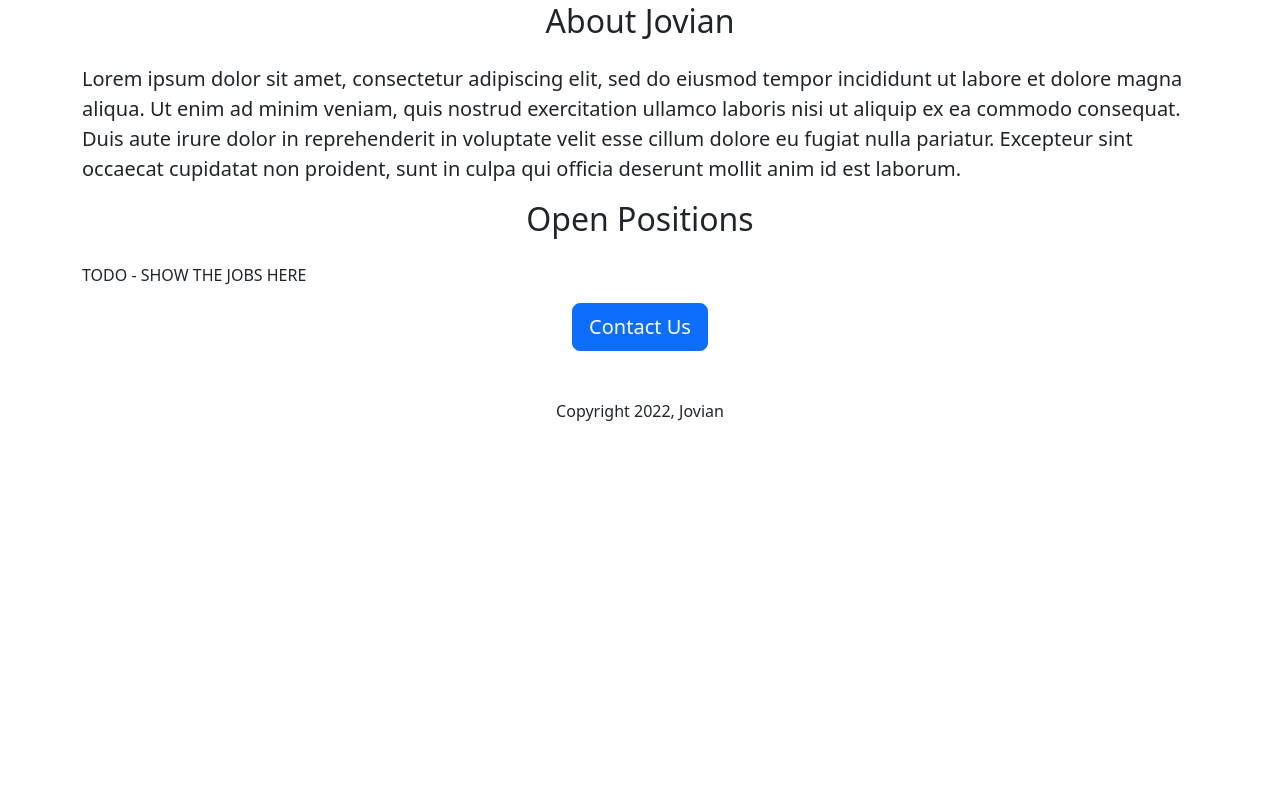
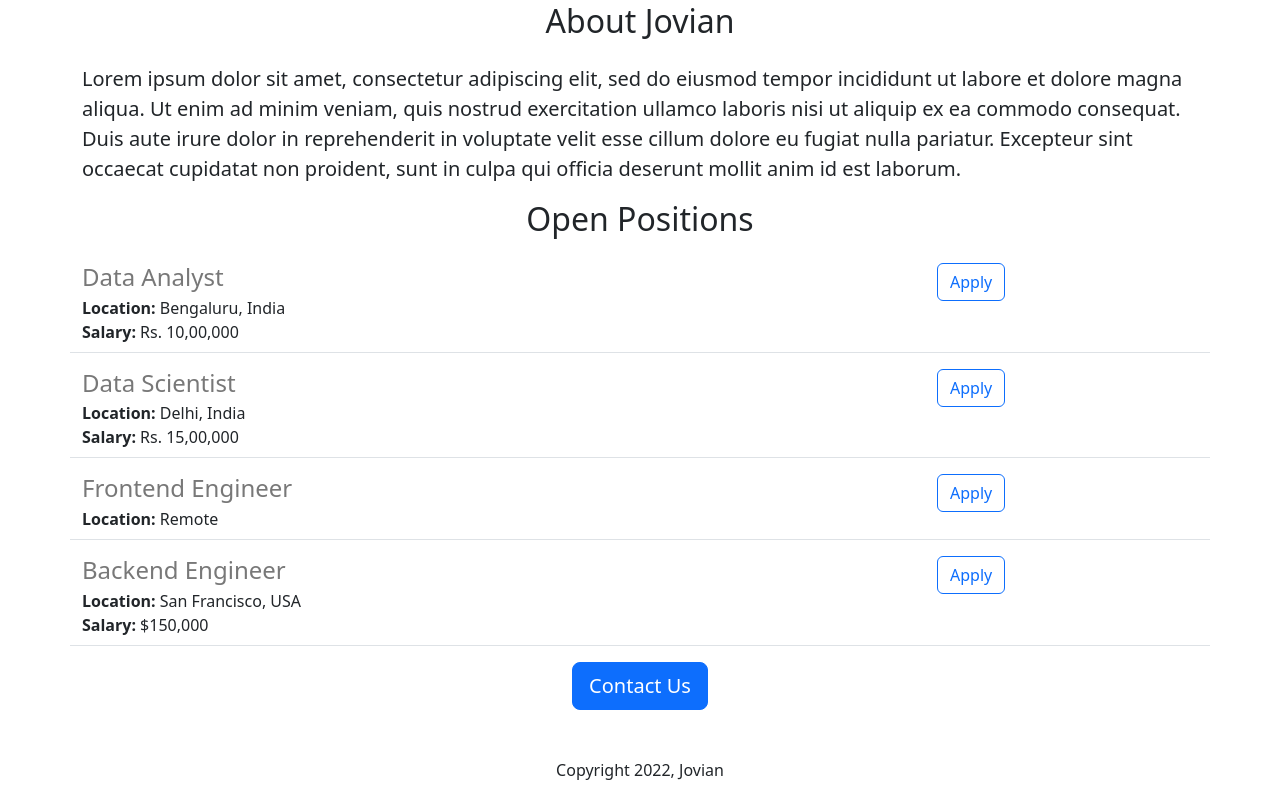
Before and after one commit to ayushjaincr7/careers_website, a Flask app: page / in a window 1280 px wide. Shown: the part 830-1628 px from the top of the page. Before the commit the page ends 1251 px from the top, so only its background shows below. Run offline with Flask 3, Linux system fonts and the light colour scheme.

Commit message:
Add dynamic data

```diff
--- a/app.py
+++ b/app.py
@@ -1,11 +1,37 @@
-from flask import Flask, render_template
+from flask import Flask, render_template, jsonify
 
 app = Flask(__name__)
+
+JOBS = [{
+  'id': 1,
+  'title': 'Data Analyst',
+  'location': 'Bengaluru, India',
+  'salary': 'Rs. 10,00,000'
+}, {
+  'id': 2,
+  'title': 'Data Scientist',
+  'location': 'Delhi, India',
+  'salary': 'Rs. 15,00,000'
+}, {
+  'id': 3,
+  'title': 'Frontend Engineer',
+  'location': 'Remote'
+}, {
+  'id': 4,
+  'title': 'Backend Engineer',
+  'location': 'San Francisco, USA',
+  'salary': '$150,000'
+}]
 
 
 @app.route("/")
 def hello_world():
-  return render_template("home.html")
+  return render_template("home.html", jobs=JOBS)
+
+
+@app.route("/api/jobs")
+def list_jobs():
+  return jsonify(JOBS)
 
 
 if __name__ == "__main__":
--- a/templates/home.html
+++ b/templates/home.html
@@ -23,7 +23,12 @@
 tempor incididunt ut labore et dolore magna aliqua. Ut enim ad minim      veniam, quis nostrud exercitation ullamco laboris nisi ut aliquip ex ea commodo consequat. Duis aute irure dolor in reprehenderit in voluptate velit esse cillum dolore eu fugiat nulla pariatur. Excepteur sint occaecat cupidatat non proident, sunt in culpa qui officia deserunt mollit anim id est laborum.
   </p>
   <h2 class="text-center mt-2 mb-4">Open Positions</h2>
-  <p class="bodytext">TODO - SHOW THE JOBS HERE</p>
+  <div>
+      {% for job in jobs%}
+       {% include 'jobitem.html' %}
+
+      {% endfor %}
+  </div>
   <div class="text-center">
   <button class="btn btn-primary btn-lg">Contact Us</button>
   <p class="mt-5">Copyright 2022, Jovian</p>
--- /dev/null
+++ b/templates/jobitem.html
@@ -0,0 +1,16 @@
+ <div class="border-bottom row" style="margin-bottom: 16px;padding-bottom: 8px;">
+   <div class="col-9">
+    <h4 style="color: rgb(120,120,120);
+      margin-bottom: 4px;">
+      {{job['title']}}</h4>
+    <div><b>Location:</b> {{job['location']}}</div>
+    {% if 'salary' in job %}
+      <div>
+        <b>Salary:</b> {{job['salary']}}
+      </div>
+     {% endif %}
+    </div>
+   <div class='col-3'>
+    <button type='button' class='btn btn-outline-primary'>Apply</button>
+     </div>
+</div>
```
